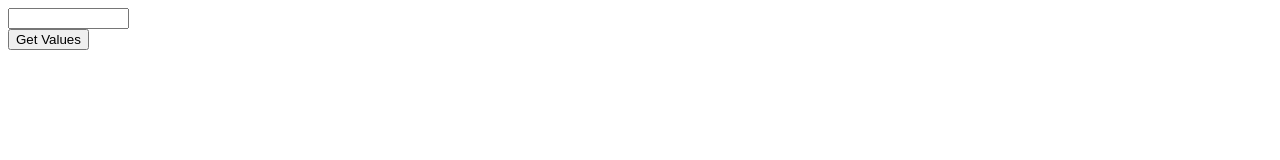
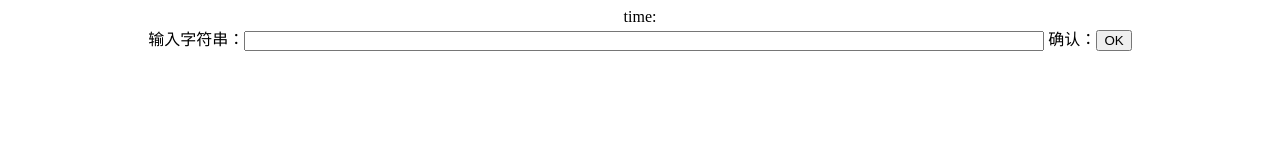
Before and after one commit to WatsonLee/turing-machine-advanced-logic, a plain HTML site: page index.html in a window 1280 px wide. Drawn offline with Linux system fonts and the light colour scheme.

Commit message:
实现四条操作，但未实现运算状态实时更新

```diff
--- /dev/null
+++ b/function.js
@@ -0,0 +1,128 @@
+function getValues(){
+    var inputStr=document.getElementById("txt1").value;
+    var state="_q0_";
+    var procStr="";
+
+    var prev=document.getElementById("prev");
+    var cent=document.getElementById("cent");
+    var rail=document.getElementById("rail");
+    var res =document.getElementById("res");
+    prev.innerHTML=cent.innerHTML=rail.innerHTML=res.innerHTML="";
+    prev.style.color="Black";
+    cent.style.color="Red";
+    rail.style.color="Black";
+    prev.style.fontWeight=cent.style.fontWeight=rail.style.fontWeight="bold";
+    prev.style.fontSize=cent.style.fontSize=rail.style.fontSize=res.style.fontSize="24";
+
+
+    var len=inputStr.length;
+
+    for(i=0;i<len;i++){
+        if(inputStr[i]=="0"||inputStr[i]=="1"){
+            continue;
+        }else{
+            res.innerHTML="输入数据有误";
+            return;
+        }
+    }
+
+    prev.innerHTML=procStr;
+    cent.innerHTML="_q0_"+inputStr[0];
+    rail.innerHTML=inputStr.substring(1);
+    res.innerHTML+="<strong>_q0_"+inputStr[0]+"</strong>"+inputStr.substring(1)+"<br/>";
+
+
+
+    for(i=0;i<len;){
+        sleep(1000);
+        document.getElementById("time").innerText=i+"";
+        switch(state){
+            case "_q0_":
+                if(inputStr[i]=="0"){
+                    state="_q1_";
+                }else{
+                    state="_q0_";
+                }
+                procStr+=inputStr[i];
+                i+=1;
+                prev.innerHTML=procStr;
+                if(i<len){
+                    cent.innerHTML=state+inputStr[i];
+                    res.innerHTML+=procStr+"<strong>"+state+inputStr[i]+"</strong>";
+                }else{
+                    cent.innerHTML=state;
+                    res.innerHTML+=procStr+"<strong>"+state+"</strong>";
+                }
+
+
+
+                if(i+1>=len){
+                    rail.innerHTML="";
+                    res.innerHTML+="<br/>";
+                }else{
+                    rail.innerHTML=inputStr.substring(i+1);
+                    res.innerHTML+=inputStr.substring(i+1)+"<br/>";
+                }
+
+                break;
+            case "_q1_":
+                if(inputStr[i]=="0"){
+                    state="_q1_";
+                    procStr+=inputStr[i];
+                    i+=1;
+                    prev.innerHTML=procStr;
+                    if(i<len){
+                        cent.innerHTML=state+inputStr[i];
+                        res.innerHTML+=procStr+"<strong>"+state+inputStr[i]+"</strong>";
+                    }else{
+                        cent.innerHTML=state;
+                        res.innerHTML+=procStr+"<strong>"+state+"</strong>";
+                    }
+
+
+
+                    if(i+1>=len){
+                        rail.innerHTML="";
+                        res.innerHTML+="<br/>";
+                    }else{
+                        rail.innerHTML=inputStr.substring(i+1);
+                        res.innerHTML+=inputStr.substring(i+1)+"<br/>";
+                    }
+
+                }else{
+                    state="_q2_";
+                    inputStr[i]="0";
+                    procStr+=inputStr[i];
+                    i+=1;
+                    prev.innerHTML=procStr;
+                    if(i<len){
+                        cent.innerHTML=state+inputStr[i];
+                        res.innerHTML+=procStr+"<strong>"+state+inputStr[i]+"</strong>";
+                    }else{
+                        cent.innerHTML=state;
+                        res.innerHTML+=procStr+"<strong>"+state+"</strong>";
+                    }
+
+
+
+                    if(i+1>=len){
+                        rail.innerHTML="";
+                        res.innerHTML+="<br/>";
+                    }else{
+                        rail.innerHTML=inputStr.substring(i+1);
+                        res.innerHTML+=inputStr.substring(i+1)+"<br/>";
+                    }
+                }
+                break;
+            case "_q2_":
+                res.innerHTML+="Stop<br/>";
+                return;
+            default:
+        }
+
+
+    }
+
+    res.innerHTML+="Accept<br/>"
+
+}
--- a/index.html
+++ b/index.html
@@ -1,17 +1,18 @@
 <html>
     <meta charset="UTF-8">
     <head>
-        <title>Retrieying a Textbox Value Example</title>
-        <script type="text/javascript">
-            function getValues(){
-                var oTextbox1=document.getElementById("txt1");
-                var oTextbox2=document.getElementById("txt2");
-                alert("The value of txt1 is");
-            }
+        <title>Turing Machine</title>
+        <script type="text/javascript" src="function.js">
         </script>
     </head>
     <body>
-        <input type="text" size="12" id="txt1" /><br/>
-        <input type="button" value="Get Values" onclick="getValues()"/>
+	<div align="center">
+        time:<a id="time"></a><br/>
+		输入字符串：<input type="text" size="18" id="txt1" style="width:800px; height:20px;" align="center" />
+        确认：<input type="button" value="OK" onclick="getValues()"/><br/>
+        <a id="prev"></a><a id="cent"></a><a id="rail"></a><br/>
+        <a id="res"></a>
+	</div>
+
     </body>
 </html>
```
